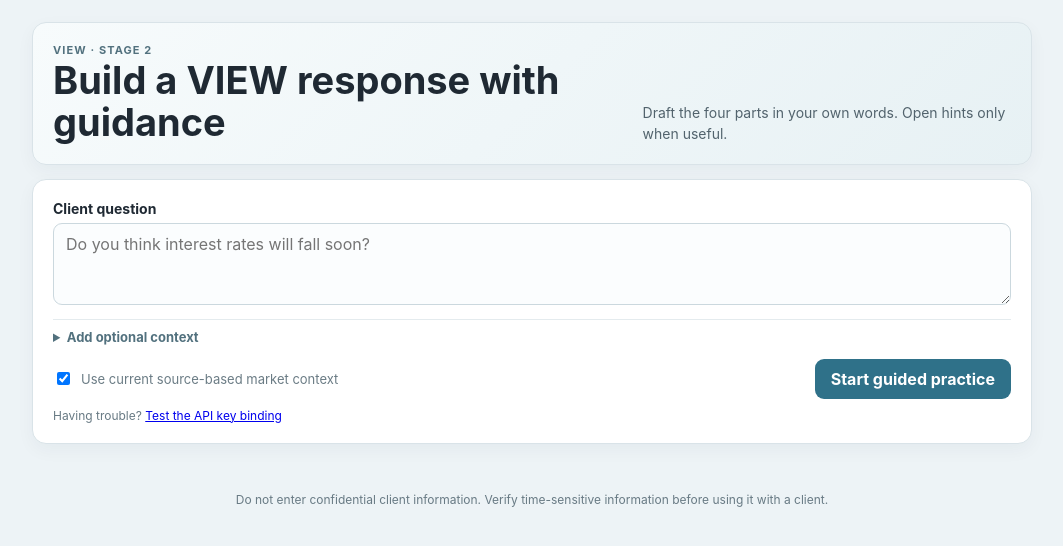
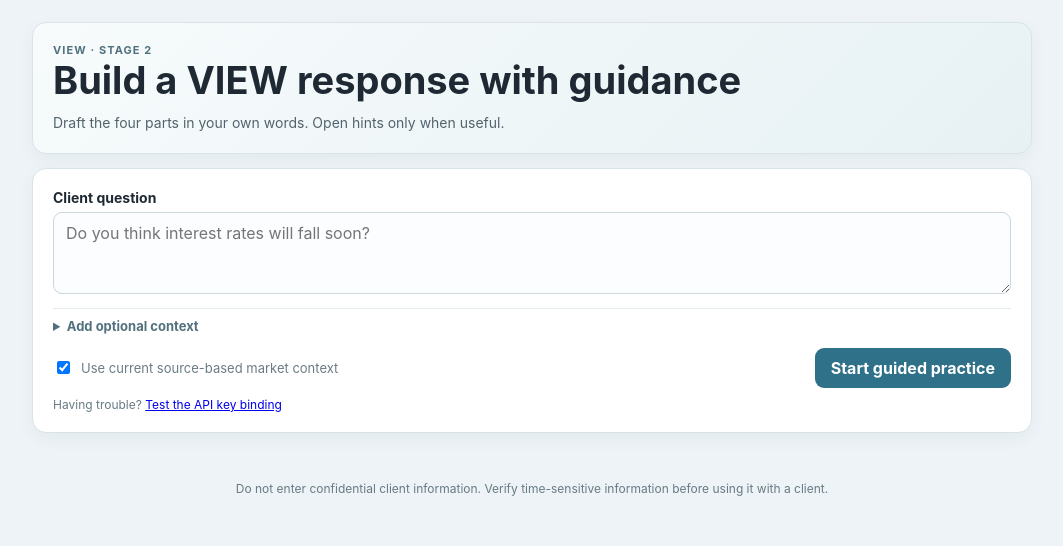
Before and after one commit to sage-haze/VIEW, a website: page index.html in a window 1280 px wide. Shown: the whole page, without its empty margins (108-1171 px from the left). Drawn offline with Linux system fonts and the light colour scheme.

Commit message:
Add files via upload

```diff
--- a/styles.css
+++ b/styles.css
@@ -4,9 +4,9 @@ body { margin: 0; }
 .container { width: min(1000px, calc(100% - 28px)); margin: 22px auto; }
 .panel { background: #fff; border: 1px solid #d9e3e8; border-radius: 14px; padding: 20px; box-shadow: 0 6px 18px rgba(31,55,70,.045); margin-bottom: 14px; }
 .compact-panel { padding: 16px 18px; }
-.hero { display: flex; align-items: end; justify-content: space-between; gap: 28px; background: linear-gradient(135deg,#f7fbfc,#e7f1f4); }
+.hero { display: block; background: linear-gradient(135deg,#f7fbfc,#e7f1f4); }
 .hero h1 { margin: 3px 0 0; font-size: clamp(25px,4vw,38px); line-height: 1.1; }
-.hero > p { max-width: 390px; margin: 0; color: #52636d; font-size: 14px; line-height: 1.5; }
+.hero > p { max-width: none; margin: 10px 0 0; color: #52636d; font-size: 14px; line-height: 1.5; }
 .eyebrow { margin: 0; color: #52717e; text-transform: uppercase; letter-spacing: .1em; font-size: 11px; font-weight: 750; }
 h2 { margin: 3px 0 0; font-size: 22px; }
 label { display: block; font-weight: 700; margin-bottom: 6px; font-size: 14px; }
@@ -57,7 +57,6 @@ footer { text-align: center; margin-top: 18px; padding-bottom: 8px; }
 @media (max-width:760px){
   .container{width:min(100% - 18px,1000px);margin:10px auto}
   .panel{padding:16px}
-  .hero{display:block}.hero>p{margin-top:9px;max-width:none}
   .form-row,.context-grid,.view-fields,.review-grid{grid-template-columns:1fr}
   .setup-actions,.workspace-heading{align-items:stretch;flex-direction:column;gap:10px}
   .setup-actions .primary-button,.action-panel .primary-button{width:100%}
```
